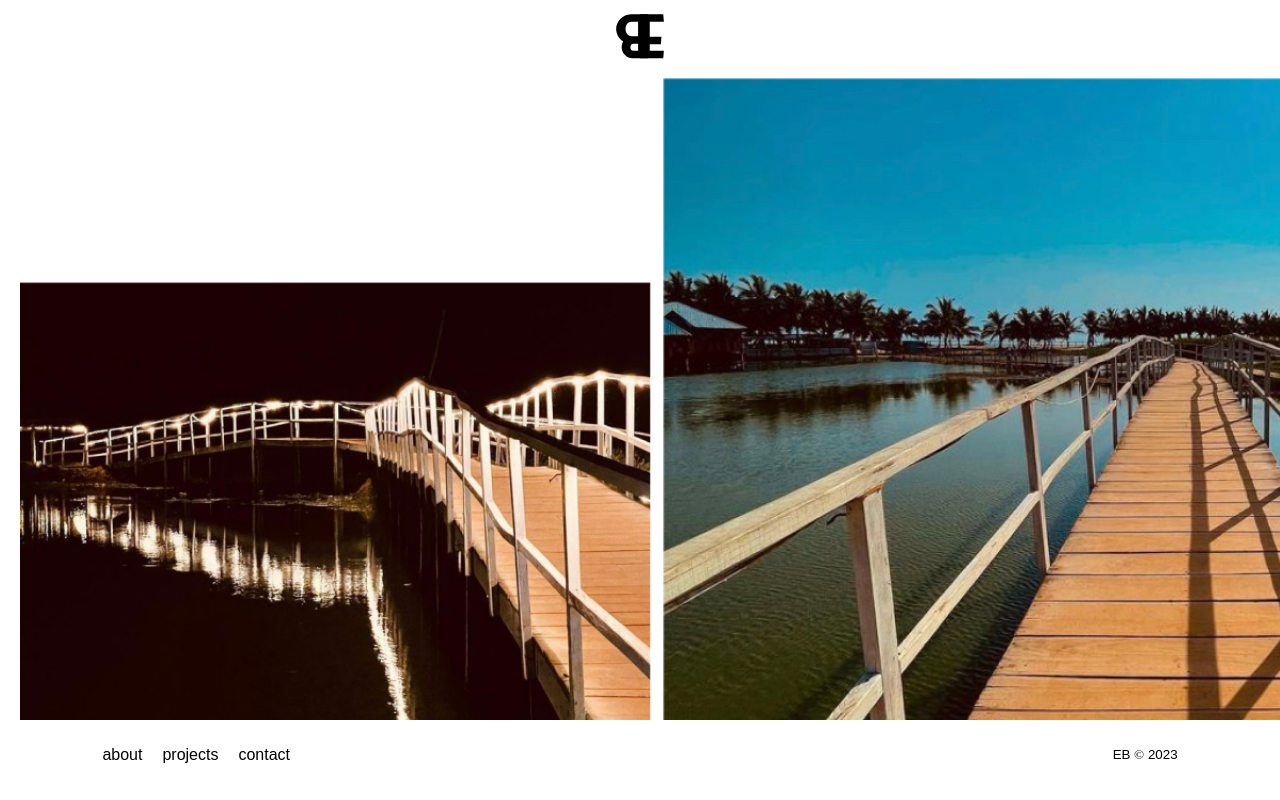
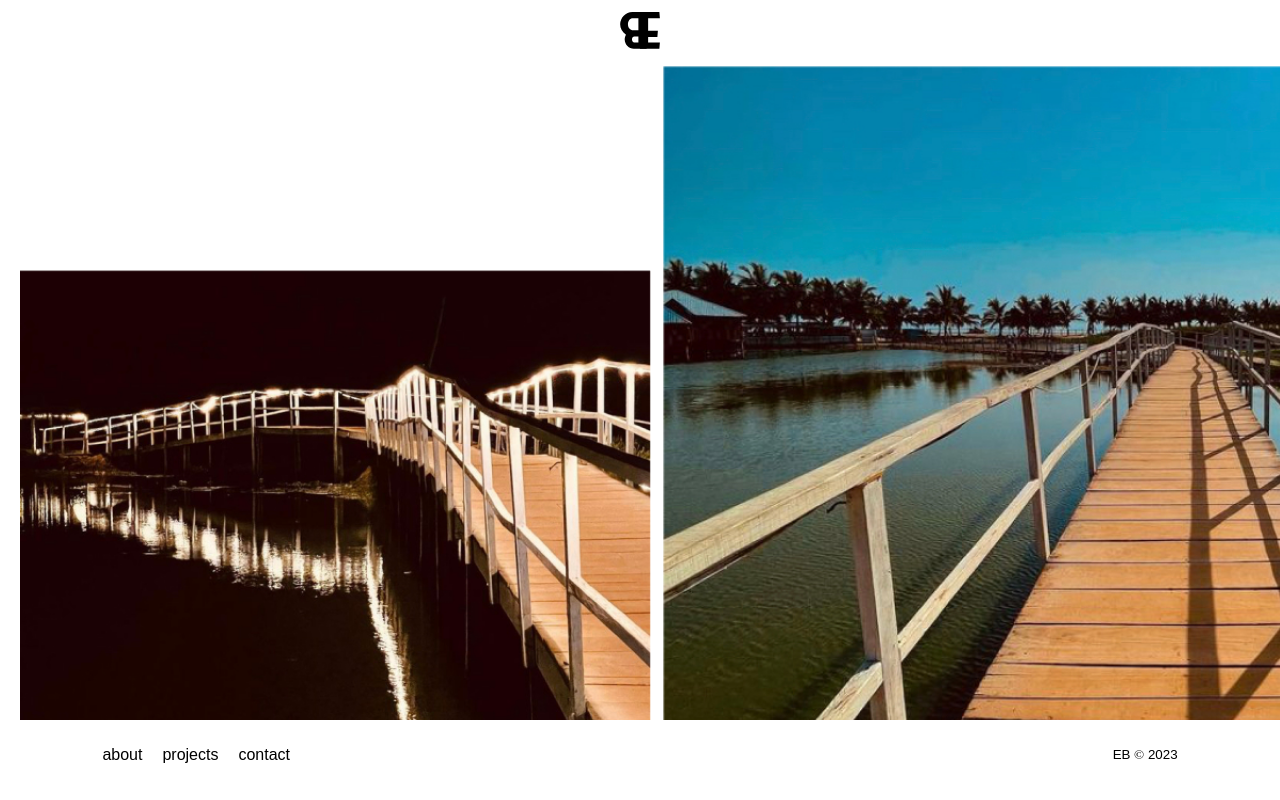
Before and after one commit to tallboyy1/emilybrownett, a React (Create React App) app: page / in a window 1280 px wide. Built offline with nearby package versions, Linux system fonts and the light colour scheme; a web font is replaced by a local one.

Commit message:
logo edit

```diff
--- a/public/styles.css
+++ b/public/styles.css
@@ -72,7 +72,7 @@ body{
 
 .navbar-logo{
     /* margin-top: 20px; */
-    width: 60px;
+    width: 50px;
 }
 
 .phone-navbar-logo{
```
